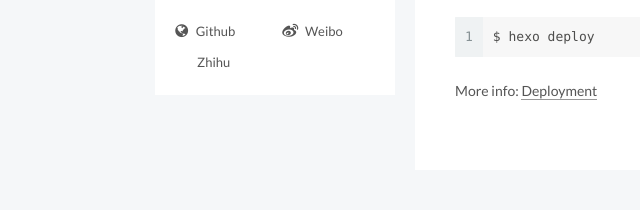
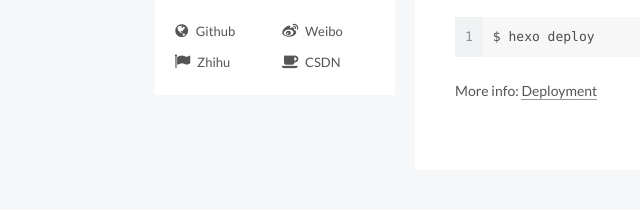
Before and after one commit to aliceflaviawang/stongtong.github.io, a plain HTML site: page index.html in a window 1280 px wide. Shown: the part 900-1110 px from the top of the page, 5-645 px from the left. Drawn offline with Linux system fonts and the light colour scheme.

Commit message:
Site updated: 2017-03-22 17:32:55

```diff
--- a/css/main.css
+++ b/css/main.css
@@ -1685,7 +1685,7 @@ pre .javascript .function {
   width: 4px;
   height: 4px;
   border-radius: 50%;
-  background: #de34ff;
+  background: #b9ffaa;
 }
 .links-of-blogroll {
   font-size: 13px;
--- a/index.html
+++ b/index.html
@@ -502,9 +502,18 @@
               <span class="links-of-author-item">
                 <a href="https://github.com/" target="_blank" title="Zhihu">
 
-                    <i class="fa fa-fw fa-zhihu"></i>
+                    <i class="fa fa-fw fa-flag"></i>
 
                   Zhihu
+                </a>
+              </span>
+
+              <span class="links-of-author-item">
+                <a href="https://github.com/" target="_blank" title="CSDN">
+
+                    <i class="fa fa-fw fa-coffee"></i>
+
+                  CSDN
                 </a>
               </span>
 
```
Also changed, not shown: 2017/03/22/hello-world/index.html (+10 -1 lines), archives/2017/03/index.html (+10 -1 lines), archives/2017/index.html (+10 -1 lines), archives/index.html (+10 -1 lines).
